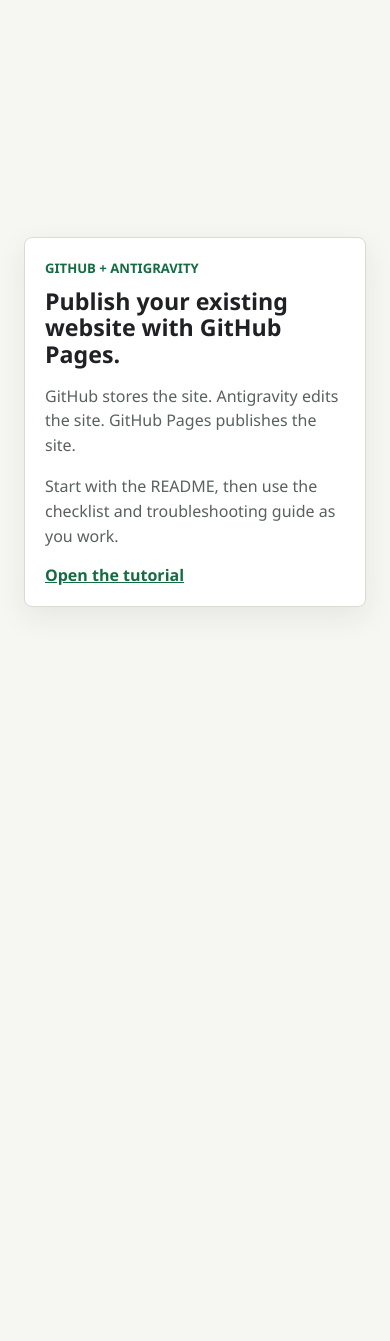
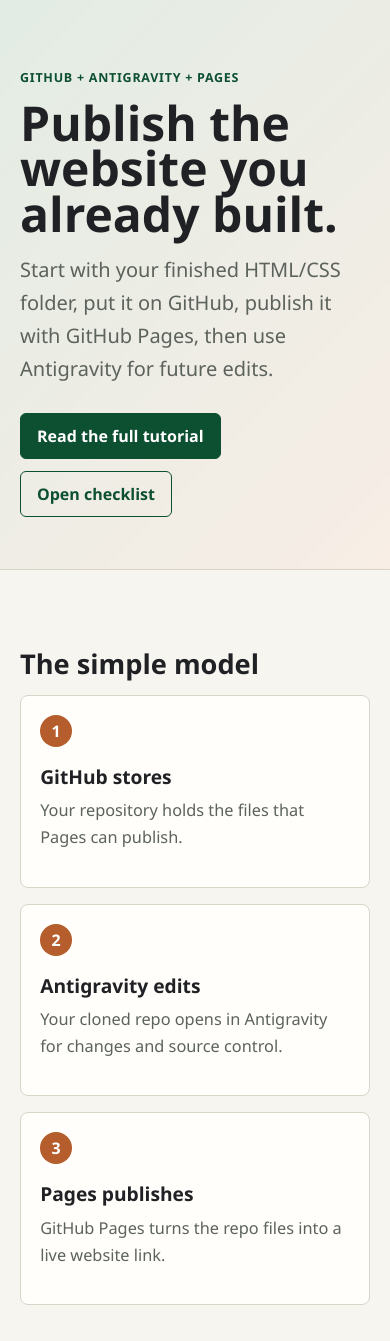
Before and after one commit to sicxz/publish-website-github-antigravity, a plain HTML site: page index.html in a window 390 px wide. Shown: the top 1341 px of the page. Before the commit the page ends 844 px from the top, so only its background shows below. Drawn offline with Linux system fonts and the light colour scheme.

Commit message:
Explain Antigravity and GitHub publishing flow

```diff
--- a/index.html
+++ b/index.html
@@ -7,16 +7,96 @@
   <link rel="stylesheet" href="style.css" />
 </head>
 <body>
-  <main class="wrap">
-    <p class="label">GitHub + Antigravity</p>
-    <h1>Publish your existing website with GitHub Pages.</h1>
-    <p>
-      GitHub stores the site. Antigravity edits the site. GitHub Pages publishes the site.
-    </p>
-    <p>
-      Start with the README, then use the checklist and troubleshooting guide as you work.
-    </p>
-    <a href="README.md">Open the tutorial</a>
+  <header class="hero">
+    <div class="hero-inner">
+      <p class="label">GitHub + Antigravity + Pages</p>
+      <h1>Publish the website you already built.</h1>
+      <p class="lede">
+        Start with your finished HTML/CSS folder, put it on GitHub, publish it with GitHub Pages, then use Antigravity for future edits.
+      </p>
+      <div class="actions">
+        <a class="button primary" href="README.md">Read the full tutorial</a>
+        <a class="button secondary" href="docs/student-checklist.md">Open checklist</a>
+      </div>
+    </div>
+  </header>
+
+  <main>
+    <section class="model" aria-labelledby="model-heading">
+      <h2 id="model-heading">The simple model</h2>
+      <div class="model-grid">
+        <article>
+          <span>1</span>
+          <h3>GitHub stores</h3>
+          <p>Your repository holds the files that Pages can publish.</p>
+        </article>
+        <article>
+          <span>2</span>
+          <h3>Antigravity edits</h3>
+          <p>Your cloned repo opens in Antigravity for changes and source control.</p>
+        </article>
+        <article>
+          <span>3</span>
+          <h3>Pages publishes</h3>
+          <p>GitHub Pages turns the repo files into a live website link.</p>
+        </article>
+      </div>
+    </section>
+
+    <section class="explain" aria-labelledby="why-heading">
+      <div>
+        <p class="eyebrow">Common question</p>
+        <h2 id="why-heading">Why not just use the files already in Antigravity?</h2>
+      </div>
+      <div class="explain-copy">
+        <p>
+          You can edit local files in Antigravity, but GitHub Pages cannot publish a normal folder on your computer. Pages publishes from files stored in a GitHub repository.
+        </p>
+        <p>
+          For this class, upload the finished project to GitHub first. Then clone that repo in Antigravity so your editor is working with a folder that already knows where to push changes.
+        </p>
+      </div>
+    </section>
+
+    <section class="split" aria-label="Git and Antigravity notes">
+      <article>
+        <p class="eyebrow">Antigravity + GitHub</p>
+        <h2>Can Antigravity push new files?</h2>
+        <p>
+          Yes, once the folder is connected to a GitHub repository. New files still need to be saved, committed, and pushed. Antigravity does not automatically publish every file the moment you create it.
+        </p>
+      </article>
+      <article>
+        <p class="eyebrow">Local setup</p>
+        <h2>Does Git need to be installed?</h2>
+        <p>
+          Yes for local source control. You do not need to type Git commands for this tutorial, but Antigravity needs Git available on the computer to clone, commit, and push.
+        </p>
+      </article>
+    </section>
+
+    <section class="steps" aria-labelledby="steps-heading">
+      <h2 id="steps-heading">Recommended student path</h2>
+      <ol>
+        <li>Check that <code>index.html</code> is at the top level of your project folder.</li>
+        <li>Create a new public GitHub repository.</li>
+        <li>Upload the contents of your project folder.</li>
+        <li>Turn on GitHub Pages from <code>main</code> and <code>/ (root)</code>.</li>
+        <li>Clone the repo in Antigravity.</li>
+        <li>Edit one line, commit, and push.</li>
+        <li>Submit your GitHub repo URL and live Pages URL.</li>
+      </ol>
+    </section>
+
+    <section class="links" aria-labelledby="links-heading">
+      <h2 id="links-heading">Helpful guides</h2>
+      <div class="link-list">
+        <a href="docs/project-structure.md">Project structure</a>
+        <a href="docs/troubleshooting.md">Troubleshooting</a>
+        <a href="docs/advanced-tools.md">Advanced tools</a>
+        <a href="docs/instructor-notes.md">Instructor notes</a>
+      </div>
+    </section>
   </main>
 </body>
 </html>
--- a/style.css
+++ b/style.css
@@ -1,66 +1,235 @@
 :root {
-  --bg: #f6f7f2;
-  --surface: #ffffff;
-  --text: #202124;
-  --muted: #59615c;
-  --border: #d8ddd2;
+  --bg: #f7f5ef;
+  --surface: #fffefa;
+  --ink: #202124;
+  --muted: #5c625c;
+  --line: #d9d5c9;
   --accent: #146c43;
+  --accent-strong: #0d4f31;
+  --warm: #b55d2c;
 }
 
 * {
   box-sizing: border-box;
 }
 
+html {
+  scroll-behavior: smooth;
+}
+
 body {
   margin: 0;
-  min-height: 100vh;
   font-family: "Segoe UI", Tahoma, sans-serif;
   background: var(--bg);
-  color: var(--text);
-  display: grid;
-  place-items: center;
-  padding: 1.5rem;
+  color: var(--ink);
 }
 
-.wrap {
-  width: min(720px, 100%);
-  background: var(--surface);
-  border: 1px solid var(--border);
-  border-radius: 8px;
+.hero {
+  min-height: 74vh;
+  display: grid;
+  align-items: end;
+  border-bottom: 1px solid var(--line);
+  background:
+    linear-gradient(135deg, rgba(20, 108, 67, 0.12), rgba(181, 93, 44, 0.1)),
+    var(--surface);
   padding: 2rem;
-  box-shadow: 0 10px 30px rgba(32, 33, 36, 0.08);
 }
 
-.label {
-  margin: 0 0 0.6rem;
-  font-size: 0.82rem;
-  font-weight: 700;
+.hero-inner,
+main {
+  width: min(980px, 100%);
+  margin: 0 auto;
+}
+
+.hero-inner {
+  padding: 4rem 0 3rem;
+}
+
+.label,
+.eyebrow {
+  margin: 0 0 0.7rem;
+  color: var(--accent-strong);
+  font-size: 0.78rem;
+  font-weight: 800;
+  letter-spacing: 0.06em;
   text-transform: uppercase;
-  color: var(--accent);
+}
+
+h1,
+h2,
+h3,
+p {
+  margin-top: 0;
 }
 
 h1 {
-  margin: 0 0 1rem;
-  line-height: 1.15;
+  max-width: 780px;
+  margin-bottom: 1rem;
+  font-size: clamp(2.45rem, 8vw, 5.8rem);
+  line-height: 0.95;
 }
 
-p {
-  margin: 0 0 1rem;
-  color: var(--muted);
-  line-height: 1.55;
+h2 {
+  margin-bottom: 1rem;
+  font-size: clamp(1.7rem, 4vw, 3rem);
+  line-height: 1.05;
 }
 
-a {
-  color: var(--accent);
-  font-weight: 700;
+h3 {
+  margin-bottom: 0.45rem;
+  font-size: 1.2rem;
 }
 
-@media (max-width: 640px) {
-  .wrap {
+p,
+li {
+  color: var(--muted);
+  font-size: 1.02rem;
+  line-height: 1.65;
+}
+
+code {
+  color: var(--ink);
+  font-family: "SFMono-Regular", Consolas, monospace;
+  font-size: 0.95em;
+}
+
+.lede {
+  max-width: 660px;
+  font-size: 1.25rem;
+}
+
+.actions {
+  display: flex;
+  flex-wrap: wrap;
+  gap: 0.75rem;
+  margin-top: 1.75rem;
+}
+
+.button {
+  display: inline-flex;
+  align-items: center;
+  justify-content: center;
+  min-height: 44px;
+  border: 1px solid var(--accent-strong);
+  border-radius: 6px;
+  padding: 0.7rem 1rem;
+  font-weight: 800;
+  text-decoration: none;
+}
+
+.button:focus-visible,
+.link-list a:focus-visible {
+  outline: 3px solid rgba(181, 93, 44, 0.45);
+  outline-offset: 3px;
+}
+
+.primary {
+  background: var(--accent-strong);
+  color: #ffffff;
+}
+
+.secondary {
+  background: transparent;
+  color: var(--accent-strong);
+}
+
+main {
+  padding: 3rem 2rem 5rem;
+}
+
+section {
+  padding: 3rem 0;
+  border-bottom: 1px solid var(--line);
+}
+
+section:last-child {
+  border-bottom: 0;
+}
+
+.model-grid {
+  display: grid;
+  grid-template-columns: repeat(3, minmax(0, 1fr));
+  gap: 1rem;
+}
+
+.model-grid article,
+.split article {
+  background: var(--surface);
+  border: 1px solid var(--line);
+  border-radius: 8px;
+  padding: 1.2rem;
+}
+
+.model-grid span {
+  display: inline-grid;
+  place-items: center;
+  width: 2rem;
+  height: 2rem;
+  margin-bottom: 1rem;
+  border-radius: 999px;
+  background: var(--warm);
+  color: #ffffff;
+  font-weight: 800;
+}
+
+.explain {
+  display: grid;
+  grid-template-columns: minmax(0, 0.8fr) minmax(0, 1fr);
+  gap: 2rem;
+  align-items: start;
+}
+
+.split {
+  display: grid;
+  grid-template-columns: repeat(2, minmax(0, 1fr));
+  gap: 1rem;
+}
+
+.steps ol {
+  display: grid;
+  gap: 0.7rem;
+  padding-left: 1.4rem;
+}
+
+.steps li::marker {
+  color: var(--warm);
+  font-weight: 800;
+}
+
+.link-list {
+  display: flex;
+  flex-wrap: wrap;
+  gap: 0.75rem;
+}
+
+.link-list a {
+  border-bottom: 2px solid var(--warm);
+  color: var(--accent-strong);
+  font-weight: 800;
+  text-decoration: none;
+}
+
+@media (max-width: 760px) {
+  .hero {
+    min-height: auto;
     padding: 1.25rem;
   }
 
+  .hero-inner {
+    padding: 3rem 0 2rem;
+  }
+
+  main {
+    padding: 2rem 1.25rem 4rem;
+  }
+
+  .model-grid,
+  .explain,
+  .split {
+    grid-template-columns: 1fr;
+  }
+
   h1 {
-    font-size: 1.45rem;
+    font-size: 3rem;
   }
 }
```
Also changed, not shown: 4 other files.
